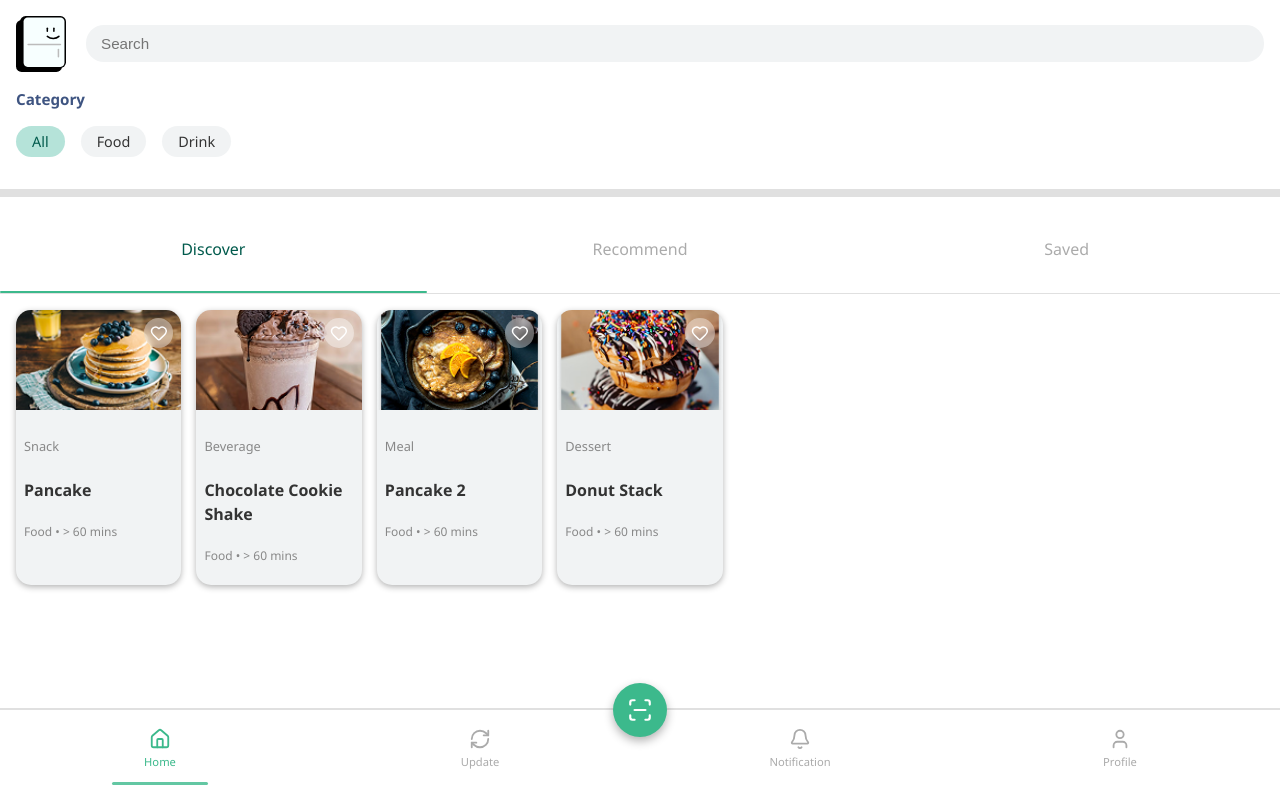
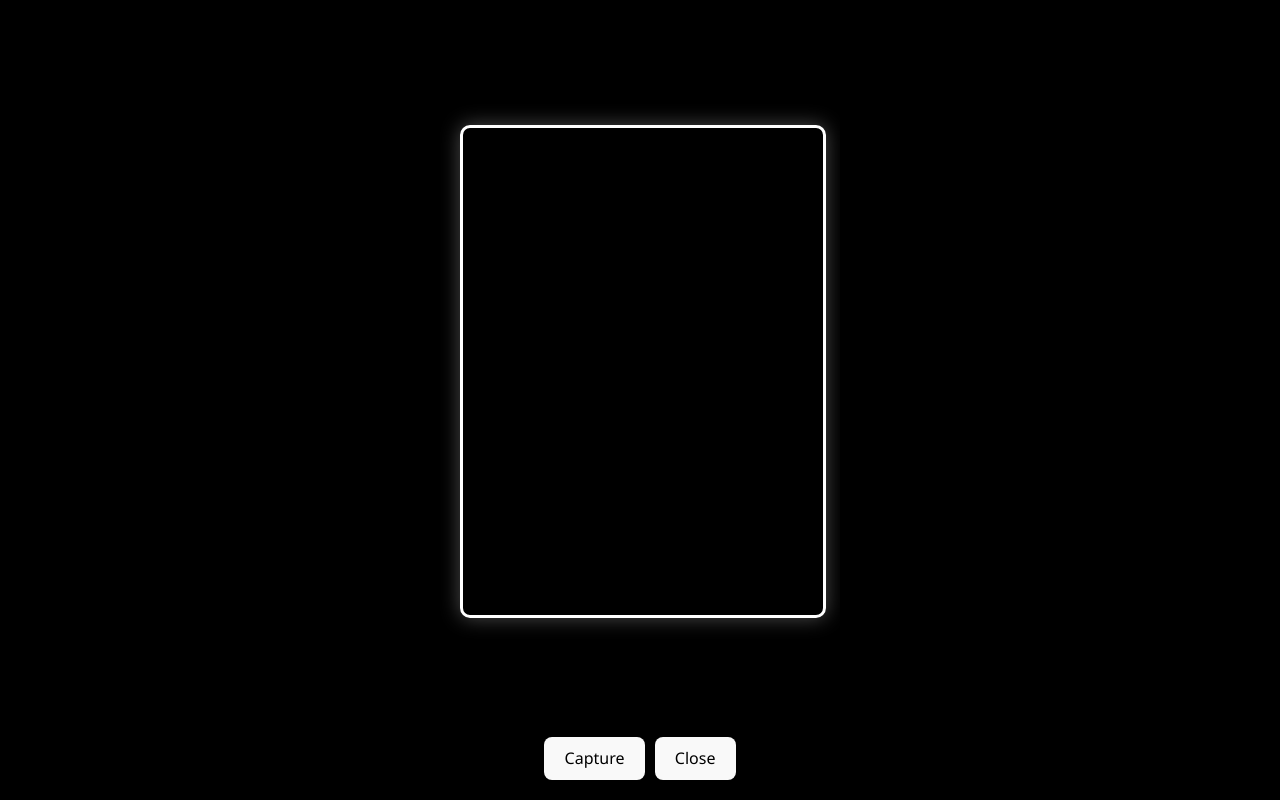
Before and after one commit to stockd-app/Stockd, a React (Vite) app in the folder Frontend/: page /dashboard in a window 1280 px wide. Both pictures are taken after a click on the element 640 px from the left and 710 px from the top of the page. Built offline with nearby package versions, Linux system fonts and the light colour scheme; no server answers.

Commit message:
Implemented Camera Modal component to take Photo of receipt

```diff
--- /dev/null
+++ b/Frontend/src/components/CameraModal/CameraModal.tsx
@@ -0,0 +1,90 @@
+import React, { useRef, useState, useEffect } from "react";
+
+import './cameramodal.css'
+
+interface CameraModalProps {
+  onClose: () => void;
+}
+
+/**
+ * TODO : Once PWA is accessible, start further development on this. (Image transfer + Styling)
+ * TODO : Do not make the image persistent, as it may violate GDPR.
+ * Currently the image is stored in "photo" react state as Base64 image string.
+ * @param param0
+ * @returns
+ */
+const CameraModal: React.FC<CameraModalProps> = ({ onClose }) => {
+  const videoRef = useRef<HTMLVideoElement>(null);
+
+  // Holds the captured photo as a Base64 image string
+  const [photo, setPhoto] = useState<string | null>(null);
+
+  /**
+   * Requests access to the user's camera and streams it into the <video> tag.
+   */
+  useEffect(() => {
+    const startCamera = async () => {
+      try {
+        // Ask for permission to use the camera
+        const stream = await navigator.mediaDevices.getUserMedia({ video: true });
+
+        // Assign the live stream to the video element if available
+        if (videoRef.current) {
+          videoRef.current.srcObject = stream;
+        }
+      } catch (err) {
+        console.error("Camera access denied:", err);
+      }
+    };
+
+    // Start the camera when modal opens
+    startCamera();
+
+    // Cleanup function: stops the camera when modal closes or unmounts
+    return () => {
+      const stream = videoRef.current?.srcObject as MediaStream;
+      stream?.getTracks().forEach(track => track.stop());
+    };
+  }, []);
+
+  /**
+   * - Takes a snapshot from the current video frame
+   * - Draws it onto a hidden <canvas>
+   * - Converts the image to Base64 format
+   * - Saves it to state (so we can preview or send it to backend later)
+   */
+  const capturePhoto = () => {
+    const video = videoRef.current;
+    if (!video) return;
+
+    // Create a temporary canvas to draw the current video frame
+    const canvas = document.createElement("canvas");
+    canvas.width = video.videoWidth;
+    canvas.height = video.videoHeight;
+
+    // Draw the live video frame onto the canvas
+    const ctx = canvas.getContext("2d");
+    if (ctx) ctx.drawImage(video, 0, 0, canvas.width, canvas.height);
+
+    // Convert canvas image to Base64 PNG format and store in state
+    setPhoto(canvas.toDataURL("image/png"));
+  };
+
+  return (
+    <div className="camera-modal">
+      <div className="camera-frame">
+        <video ref={videoRef} autoPlay playsInline />
+        <div className="camera-outline"></div>
+      </div>
+
+      <div className="camera-controls">
+        <button onClick={capturePhoto}>Capture</button>
+        <button onClick={onClose}>Close</button>
+      </div>
+
+      {photo && <img src={photo} alt="Captured" className="preview" />}
+    </div>
+  );
+};
+
+export default CameraModal;
--- /dev/null
+++ b/Frontend/src/components/CameraModal/cameramodal.css
@@ -0,0 +1,51 @@
+.camera-modal {
+    position: fixed;
+    inset: 0;
+    background: black;
+    display: flex;
+    flex-direction: column;
+    align-items: center;
+    justify-content: center;
+    z-index: 999;
+}
+
+.camera-frame {
+    margin-top: 20px;
+    position: relative;
+    width: 100%;
+    max-width: 400px;
+    aspect-ratio: 9 / 16;
+    overflow: hidden;
+}
+
+.camera-frame video {
+    width: 100%;
+    height: 100%;
+    object-fit: cover;
+}
+
+.camera-outline {
+    position: absolute;
+    top: 15%;
+    left: 5%;
+    width: 90%;
+    height: 70%;
+    border: 3px solid white;
+    border-radius: 10px;
+    pointer-events: none;
+    box-shadow: 0 0 20px rgba(255, 255, 255, 0.3);
+}
+
+.camera-controls {
+    margin: 20px;
+    margin-top: 20px;
+    display: flex;
+    gap: 10px;
+}
+
+.preview {
+    margin: 20px;
+    width: 26%;
+    height: 50%;
+    border: 2px solid white;
+}
--- a/Frontend/src/components/NavigationBar/BottomNavBar/BottomNavBar.tsx
+++ b/Frontend/src/components/NavigationBar/BottomNavBar/BottomNavBar.tsx
@@ -1,5 +1,6 @@
 import React, { useState, useRef, useEffect } from "react";
 import { Home, RefreshCw, ScanLine, Bell, User } from "lucide-react";
+import CameraModal from "../../CameraModal/CameraModal";
 import { BOTTOM_NAV_ICON_SIZE } from "../../../config/consts";
 
 import "./bottomnavbar.css";
@@ -11,6 +12,7 @@ import "./bottomnavbar.css";
  * @returns
  */
 const BottomNavBar: React.FC = () => {
+  const [showCamera, setShowCamera] = useState(false);
   const [activeItem, setActiveItem] = useState("home");
   const containerRef = useRef<HTMLDivElement>(null);
   const [indicatorStyle, setIndicatorStyle] = useState({ left: "0px", width: "0px" });
@@ -60,7 +62,7 @@ const BottomNavBar: React.FC = () => {
         <p>Update</p>
       </div>
 
-      <div className="bottomnav__item scan__button">
+      <div className="bottomnav__item scan__button" onClick={() => setShowCamera(true)}>
         <ScanLine size={BOTTOM_NAV_ICON_SIZE.LARGE} />
       </div>
 
@@ -85,6 +87,7 @@ const BottomNavBar: React.FC = () => {
         className={`bottomnav__indicator ${isMoving ? "moving" : ""}`}
         style={indicatorStyle}
       ></div>
+      {showCamera && <CameraModal onClose={() => setShowCamera(false)} />}
     </div>
   );
 };
```
